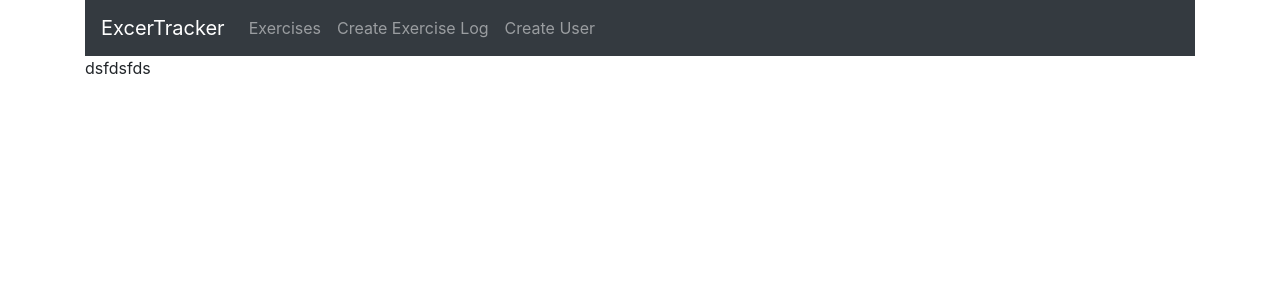
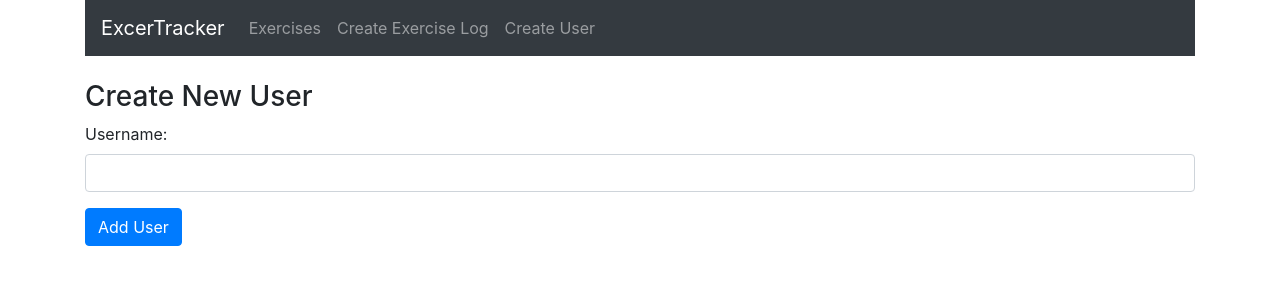
Before and after one commit to notGonim/exercises-tracker, a React (Create React App) app in the folder client/: page /user in a window 1280 px wide. Shown: the top 300 px of the page. Built offline with nearby package versions, Linux system fonts and the light colour scheme.

Commit message:
Added the createUser component to add username and test it out

```diff
--- a/client/src/App.js
+++ b/client/src/App.js
@@ -4,7 +4,6 @@ import { EditExercise } from './components/EditExercise';
 import { CreateExercise } from './components/CreateExercise';
 import { CreateUser } from './components/CreateUser';
 import { Navbar } from './components/Navbar';
-import ReactDOM from 'react-dom';
 
 
 
--- a/client/src/components/CreateExercise.js
+++ b/client/src/components/CreateExercise.js
@@ -27,6 +27,18 @@ export const CreateExercise = () => {
 
     const submitForm = (e) => {
         e.preventDefault();
+
+        const exercise = {
+            username: username,
+            description: description,
+            duration: duration,
+            date: startDate
+          }
+
+          axios.post('http://localhost:5000/exercises/add', exercise)
+          .then(res => console.log(res.data));
+
+
 
     }
 
--- a/client/src/components/CreateUser.js
+++ b/client/src/components/CreateUser.js
@@ -1,9 +1,43 @@
-import React from 'react'
+import React, { useState } from 'react'
+import axios from "axios"
+import { useHistory } from "react-router-dom";
+
 
 export const CreateUser = () => {
+    const history = useHistory()
+    const [userName, setUsername] = useState('')
+
+    const onSubmit =  (e) => {
+
+        e.preventDefault();
+
+        const user = {
+            username: userName,
+        }
+
+        axios.post('http://localhost:5000/user/add', user)
+            .then(res => console.log(res.data));
+        setUsername('')
+        history.push('/')
+    }
+
     return (
         <div>
-            dsfdsfds
+            <br />
+            <h3>Create New User</h3>
+            <form onSubmit={onSubmit}>
+                <div className="form-group">
+                    <label>Username: </label>
+                    <input type="text"
+                        required
+                        className="form-control"
+                        value={userName}
+                        onChange={(e) => setUsername(e.target.value)} />
+                </div>
+                <div className="form-group">
+                    <input type="submit" value="Add User" className="btn btn-primary" />
+                </div>
+            </form>
         </div>
     )
 }
```
